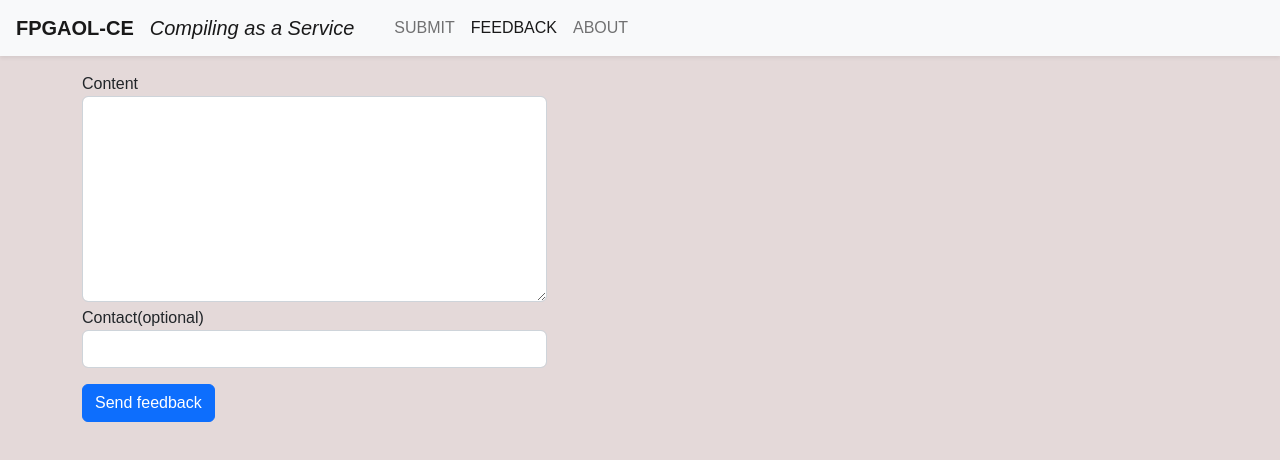
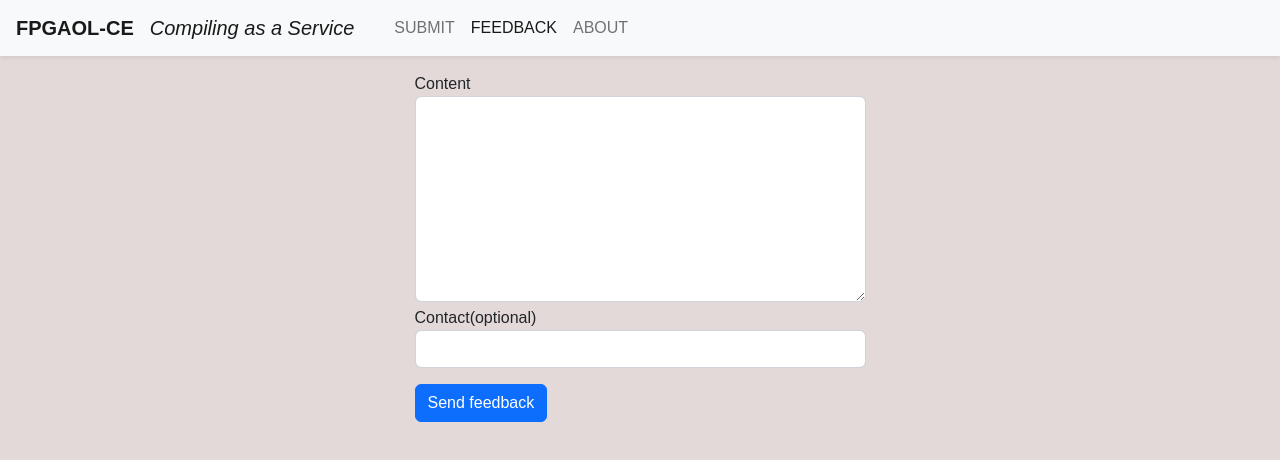
Before and after one commit to FPGAOL-CE/fpgaol-caas-frontend, a Vue app: page /feedback in a window 1280 px wide. Shown: the top 460 px of the page. Built offline with nearby package versions, Linux system fonts and the light colour scheme.

Commit message:
Fix feedback layout

```diff
--- a/src/components/Feedback.vue
+++ b/src/components/Feedback.vue
@@ -25,6 +25,7 @@ function send_fb() {
 </script>
 <template>
   <div class="container">
+    <div class="row justify-content-start">
       <div class="form-group col-md-5">
         <label for="fb_content">Content</label>
         <textarea
@@ -35,6 +36,7 @@ function send_fb() {
           rows="8"
         ></textarea>
       </div>
+      <div class="w-100"></div>
       <div class="form-group col-md-5">
         <label for="fb_contact" class="mt-1">Contact(optional)</label>
         <input
@@ -45,8 +47,15 @@ function send_fb() {
           id="fb_contact"
         />
       </div>
+      <div class="w-100"></div>
+      <div class="form-group col-md-5">
         <button class="btn btn-primary mt-3 submit-button" @click="send_fb()">Send feedback</button>
+      </div>
+      <div class="w-100"></div>
+      <div class="form-group col-md-5">
         <p class="mt-3" id="feedback_reply">{{ feedback_reply }}</p>
+      </div>
+    </div>
   </div>
 </template>
 
@@ -57,4 +66,8 @@ function send_fb() {
 .flex-direction-column {
   flex-direction: column;
 }
+
+.form-group {
+  margin: 0 auto;
+}
 </style>
```
Lines whose indentation alone changed are shown as unchanged.
